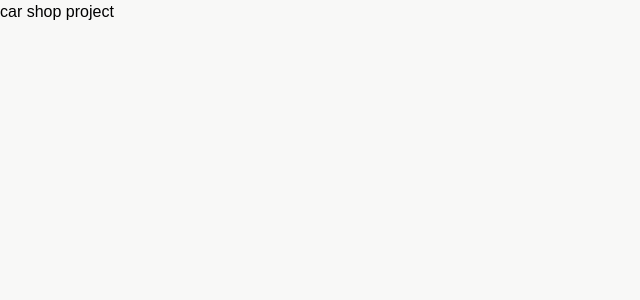
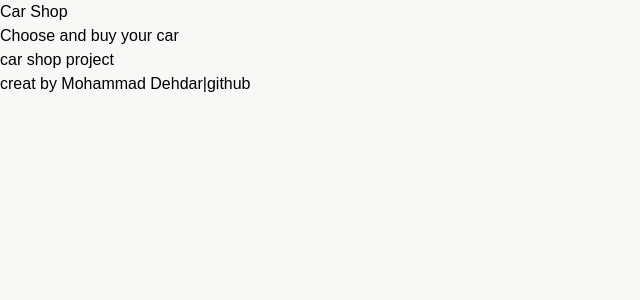
Before and after one commit to mohammad-dehdar/nexJs-car-shop, a Next.js app: page / in a window 1280 px wide. Shown: the top 300 px of the page, without its empty margins (0-640 px from the left). Built offline with nearby package versions, Linux system fonts and the light colour scheme.

Commit message:
creat layout and import layout to _app.js

```diff
--- /dev/null
+++ b/components/layout/layout.js
@@ -0,0 +1,18 @@
+function Layout({ children }) {
+    return (
+        <>
+            <header>
+                <h2>Car Shop</h2>
+                <p>Choose and buy your car</p>
+            </header>
+
+            <div>{children}</div>
+
+            <footer>
+                creat by Mohammad Dehdar|<a>github</a>
+            </footer>
+        </>
+    )
+}
+
+export default Layout
--- a/pages/_app.js
+++ b/pages/_app.js
@@ -1,5 +1,10 @@
 import "@/styles/globals.css";
+import Layout from "@/components/layout/layout";
 
 export default function App({ Component, pageProps }) {
-  return <Component {...pageProps} />;
+  return (
+    <Layout>
+      <Component {...pageProps} />
+    </Layout>
+  );
 }
```
